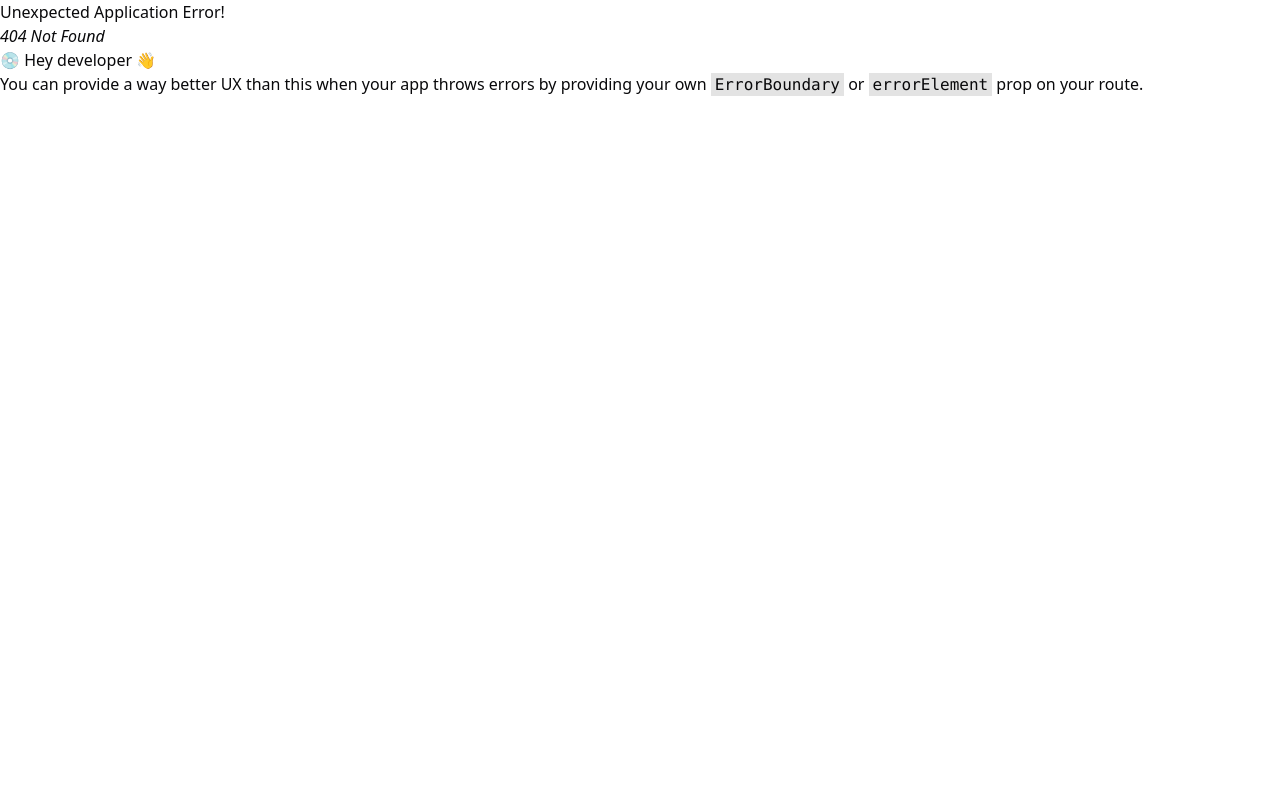
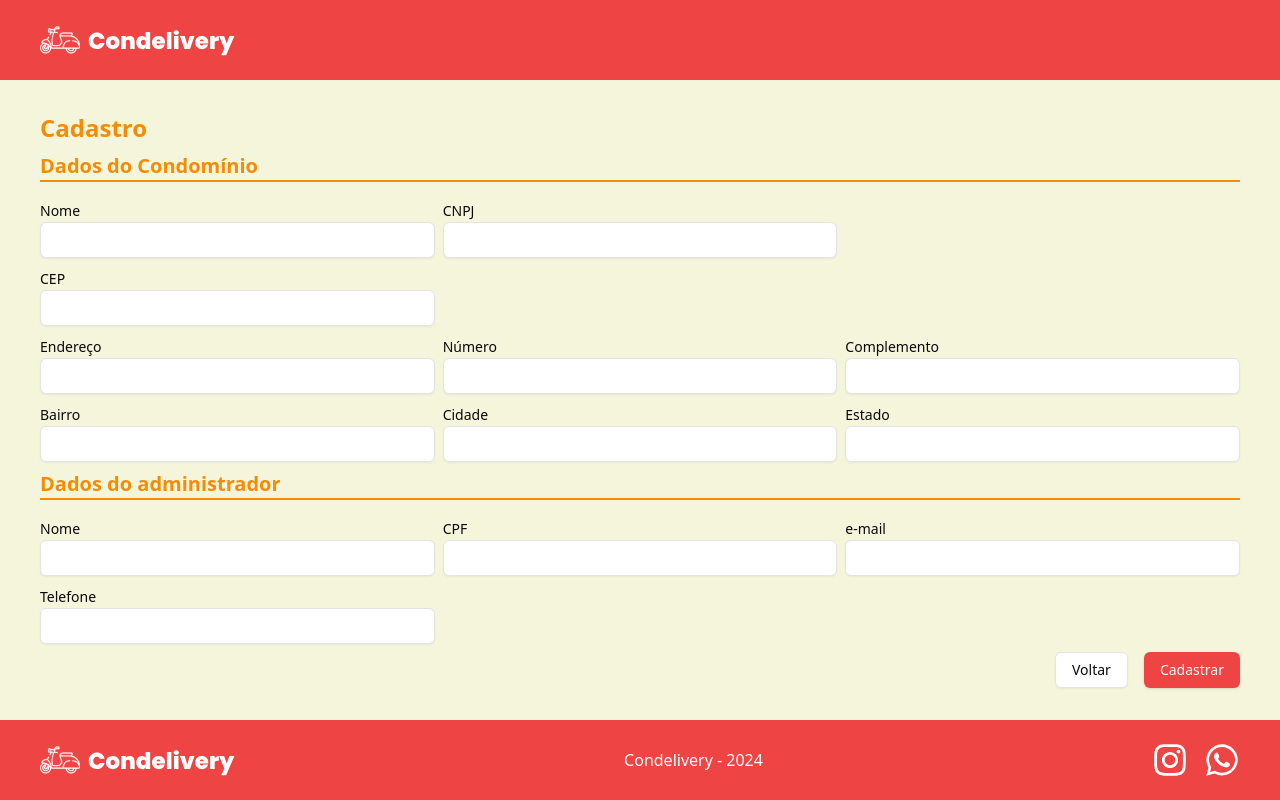
Before and after one commit to breno-saraiva/condelivery-front, a React (Vite) app: page /cadastro-condominio in a window 1280 px wide. Before the commit this address had no page. Built offline with nearby package versions, Linux system fonts and the light colour scheme; the HTML template or start-up script is replaced by a standard one.

Commit message:
feat: create page cadastro

```diff
--- /dev/null
+++ b/src/modules/cadastroCond/page/index.tsx
@@ -0,0 +1,97 @@
+import { Layout } from "@/shared/components/layout";
+import { Button } from "@/shared/components/ui/button";
+import { Input } from "@/shared/components/ui/input";
+import { Label } from "@/shared/components/ui/label";
+import { Link } from "react-router-dom";
+
+function CadastroCondPage() {
+  return (
+    <Layout>
+      <div className="py-28 px-10 flex flex-col gap-2">
+        <h1 className="font-bold text-2xl text-[#F48C06]">Cadastro</h1>
+        <div>
+          <div>
+            <h1 className="font-semibold text-xl text-[#F48C06]">
+              Dados do Condomínio
+            </h1>
+            <div className="border border-[#F48C06]"></div>
+          </div>
+          <div className="mt-4 grid grid-cols-12 gap-2">
+            <div className="col-span-4">
+              <Label>Nome</Label>
+              <Input className="bg-white" />
+            </div>
+            <div className="col-span-4">
+              <Label>CNPJ</Label>
+              <Input className="bg-white" />
+            </div>
+            <div className="row-start-2 col-span-4">
+              <Label>CEP</Label>
+              <Input className="bg-white" />
+            </div>
+            <div className="row-start-3 col-span-4">
+              <Label>Endereço</Label>
+              <Input className="bg-white" />
+            </div>
+            <div className="row-start-3 col-span-4">
+              <Label>Número</Label>
+              <Input className="bg-white" />
+            </div>
+            <div className="row-start-3 col-span-4">
+              <Label>Complemento</Label>
+              <Input className="bg-white" />
+            </div>
+            <div className="row-start-4 col-span-4">
+              <Label>Bairro</Label>
+              <Input className="bg-white" />
+            </div>
+            <div className="row-start-4 col-span-4">
+              <Label>Cidade</Label>
+              <Input className="bg-white" />
+            </div>
+            <div className="row-start-4 col-span-4">
+              <Label>Estado</Label>
+              <Input className="bg-white" />
+            </div>
+          </div>
+        </div>
+        <div>
+          <div>
+            <h1 className="font-semibold text-xl text-[#F48C06]">
+              Dados do administrador
+            </h1>
+            <div className="border border-[#F48C06]"></div>
+          </div>
+          <div className="mt-4 grid grid-cols-12 gap-2">
+            <div className="col-span-4">
+              <Label>Nome</Label>
+              <Input className="bg-white" />
+            </div>
+            <div className="col-span-4">
+              <Label>CPF</Label>
+              <Input className="bg-white" />
+            </div>
+            <div className="col-span-4">
+              <Label>e-mail</Label>
+              <Input className="bg-white" />
+            </div>
+            <div className="row-start-2 col-span-4">
+              <Label>Telefone</Label>
+              <Input className="bg-white" />
+            </div>
+            <div className="row-start-3 col-span-12 flex justify-end items-end gap-4">
+              <Link to="/">
+                <Button type="button" variant="outline">
+                  Voltar
+                </Button>
+              </Link>
+              <Button className="bg-red-500 hover:bg-red-400">Cadastrar</Button>
+            </div>
+          </div>
+        </div>
+      </div>
+    </Layout>
+  );
+}
+
+export { CadastroCondPage };
--- /dev/null
+++ b/src/modules/cadastroCond/router/index.router.tsx
@@ -0,0 +1,11 @@
+import { RouteObject } from "react-router-dom";
+import { CadastroCondPage } from "../page";
+
+const CadastroCondRouter: RouteObject[] = [
+  {
+    path: "/cadastro-condominio",
+    element: <CadastroCondPage />,
+  },
+];
+
+export { CadastroCondRouter };
--- a/src/modules/login/page/index.tsx
+++ b/src/modules/login/page/index.tsx
@@ -3,6 +3,7 @@ import logo from "@/shared/assets/logo-red.png";
 import { Input } from "@/shared/components/ui/input";
 import { Label } from "@/shared/components/ui/label";
 import { Button } from "@/shared/components/ui/button";
+import { Link } from "react-router-dom";
 
 function Login() {
   return (
@@ -26,9 +27,11 @@ function Login() {
             <Button className="w-60 text-white bg-red-500 hover:bg-red-400">
               Entrar
             </Button>
-            <Button className="w-60" variant="outline">
-              Cadastre-se
-            </Button>
+            <Link to="/cadastro-condominio">
+              <Button className="w-60" variant="outline">
+                Cadastre-se
+              </Button>
+            </Link>
           </div>
         </div>
       </div>
--- a/src/routes/main.routes.tsx
+++ b/src/routes/main.routes.tsx
@@ -1,7 +1,12 @@
+import { CadastroCondRouter } from "@/modules/cadastroCond/router/index.router";
 import { loginRouter } from "@/modules/login/router/index.router";
 import { MoradorRouter } from "@/modules/moradoresWeb/router/index.router";
 import { createBrowserRouter } from "react-router-dom";
 
-const router = createBrowserRouter([...loginRouter, ...MoradorRouter]);
+const router = createBrowserRouter([
+  ...loginRouter,
+  ...MoradorRouter,
+  ...CadastroCondRouter,
+]);
 
 export { router };
```
